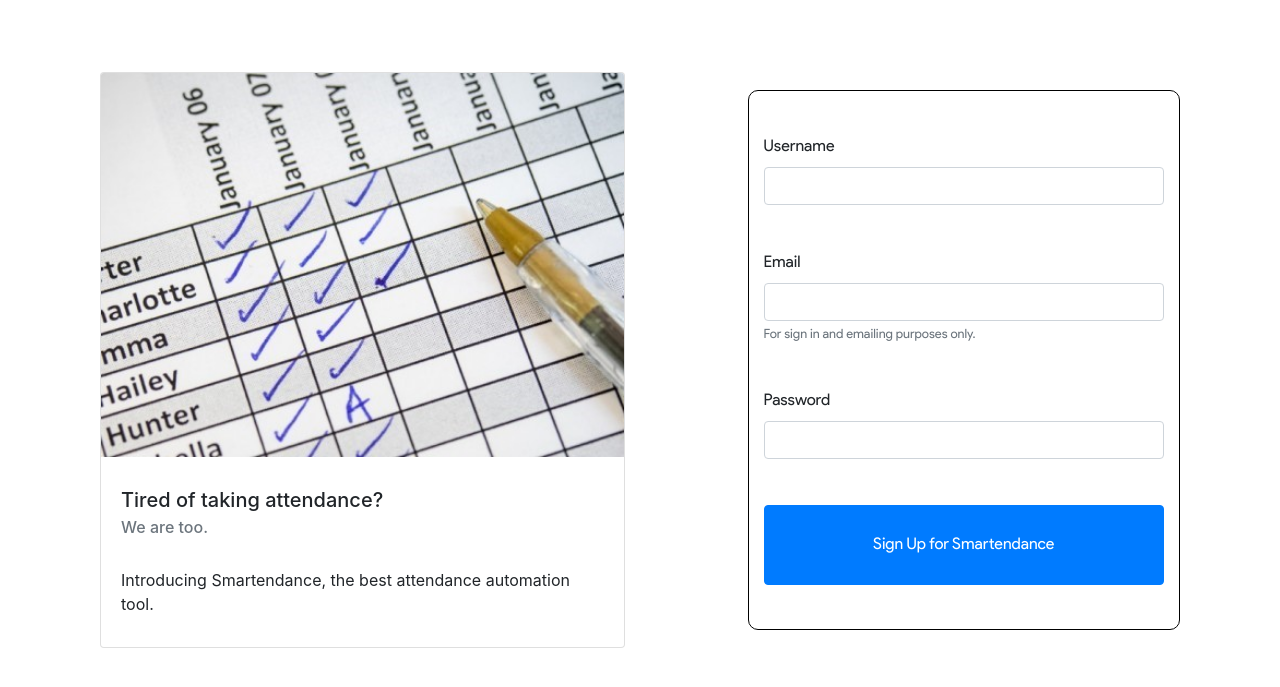
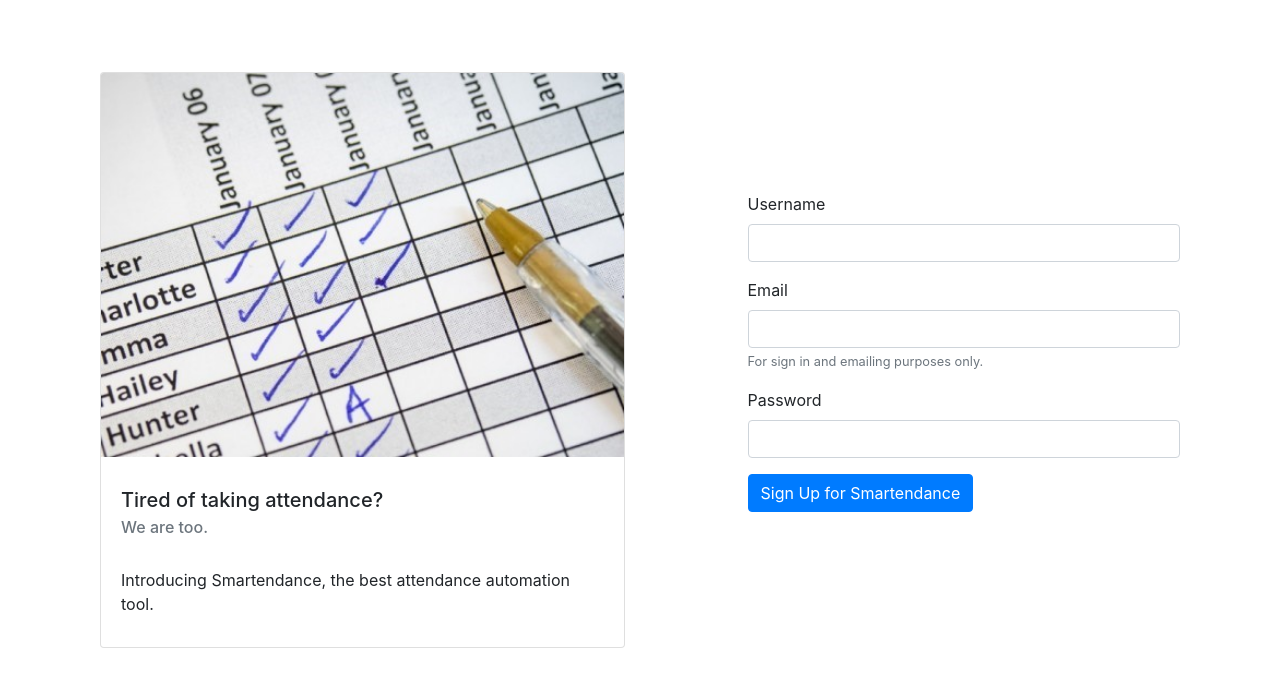
Before and after one commit to GeorgeWang26/Smartendance, a Flask app: page / in a window 1280 px wide. Shown: the part 80-767 px from the top of the page. Run offline with Flask 2, Linux system fonts and the light colour scheme; some libraries are stand-ins or nearby versions.

Commit message:
Small changes

```diff
--- a/app/templates/home.html
+++ b/app/templates/home.html
@@ -55,7 +55,7 @@
 
             </div>
             <div class="col-5">
-                <div class="form-sub">
+                <form>
                     <label class="text-danger form-status" style="display: none;"></label>
                     <div class="form-group">
                         <label for="usernameInput">Username</label>
@@ -71,7 +71,7 @@
                         <input name="password" type="password"class="form-control" id="passwordInput" required>
                     </div>
                     <button class="btn btn-primary" onclick="displayAuthenticationStatus()">Sign Up for Smartendance</button>
-                </div>
+                </form>
             </div>
         </div>
     </div>
--- a/db.py
+++ b/db.py
@@ -63,7 +63,7 @@ class LoginReturn(Document, UserMixin):
 def addUser(username, email, password):
     # duplicate = User.objects(username=username).first()
     if User.objects(username=username).first():
-        return 'username already exist'
+        return 'username already exists'
     elif User.objects(email=email).first():
         return 'email already used'
     User(username=username, email = email, password=password).save()
```
